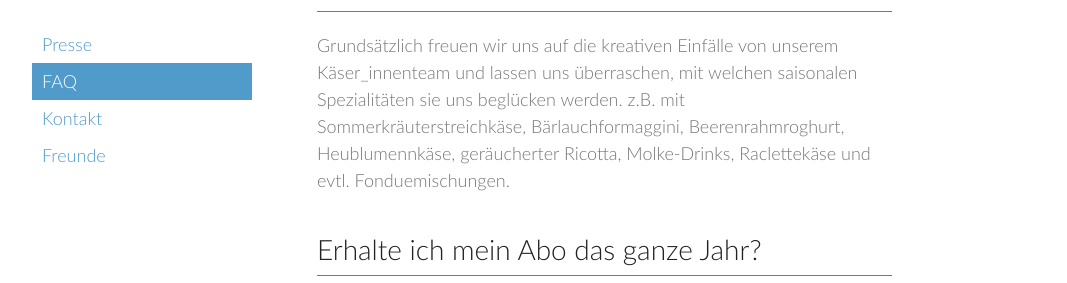
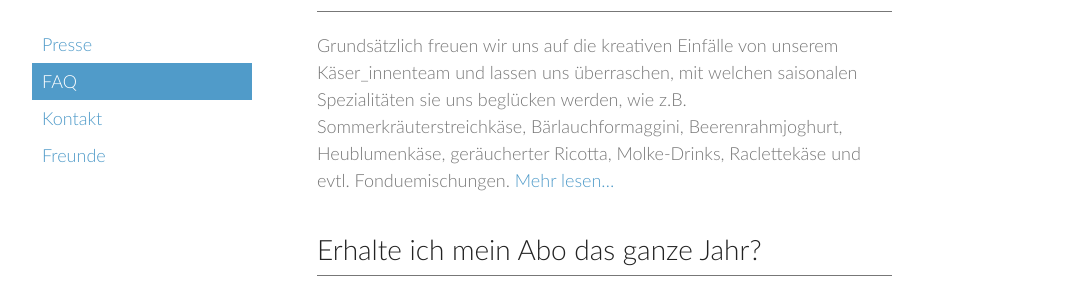
Before and after one commit to vryser/basimilch.github.io, a Jekyll site: the page built from pages/06-faq.md, in a window 1280 px wide and 900 px high, scrolled down 2582 px. Shown: the part 226-509 px from the top of the window, without its empty margins (178-1245 px from the left). Built offline with Jekyll 4.4.1, drawn with Linux system fonts in a browser that asks for light colours.

Commit message:
typo: 'Beerenrahmroghurt' and 'Heublumennkäse'

```diff
--- a/pages/06-faq.md
+++ b/pages/06-faq.md
@@ -93,10 +93,10 @@ und Eigenkreationen.
 
 Grundsätzlich freuen wir uns auf die kreativen Einfälle von unserem
 Käser_innenteam und lassen uns überraschen, mit welchen saisonalen
-Spezialitäten sie uns beglücken werden. z.B. mit
-Sommerkräuterstreichkäse, Bärlauchformaggini, Beerenrahmroghurt,
-Heublumennkäse, geräucherter Ricotta, Molke-Drinks, Raclettekäse und
-evtl. Fonduemischungen.
+Spezialitäten sie uns beglücken werden, wie z.B.
+Sommerkräuterstreichkäse, Bärlauchformaggini, Beerenrahmjoghurt,
+Heublumenkäse, geräucherter Ricotta, Molke-Drinks, Raclettekäse und
+evtl. Fonduemischungen. [Mehr lesen...](/abo/#produkte)
 
 
 # Erhalte ich mein Abo das ganze Jahr?
```
Also changed, not shown: pages/02-das-abo.md (+2 -2 lines).
